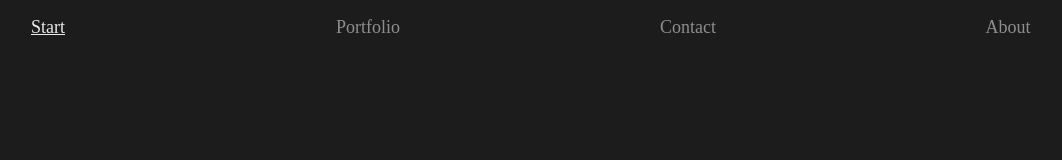
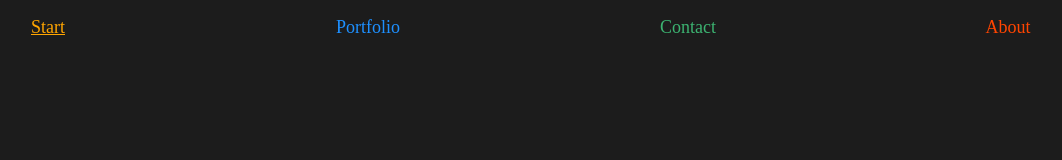
Before and after one commit to DJAruun/djaruun.github.io, a plain HTML site: page index.html in a window 1280 px wide. Shown: the whole page, without its empty margins (112-1174 px from the left). Drawn offline with nearby package versions, Linux system fonts and the light colour scheme; some icons are missing; a web font is replaced by a local one.

Commit message:
Update index.html

```diff
--- a/index.html
+++ b/index.html
@@ -41,25 +41,25 @@
 <script type="text/javascript" src="script.js"></script>
 
 <!--#region  NAVBAR BUTTONS  -->
-<button class="tablink" onclick="openPage('Start', this, 'orange')">
+<button class="tablink" style="color: orange;" onclick="openPage('Start', this, 'orange')">
   <span class="buttonhover">
     Start
   </span>
 </button>
 
-<button class="tablink" onclick="openPage('Portfolio', this, 'dodgerblue')" id="defaultOpen">
+<button class="tablink" style="color: dodgerblue;" onclick="openPage('Portfolio', this, 'dodgerblue')" id="defaultOpen">
   <span class="buttonhover">
     Portfolio
   </span>
 </button>
 
-<button class="tablink" onclick="openPage('Contact', this, 'mediumseagreen')">
+<button class="tablink" style="color: mediumseagreen;" onclick="openPage('Contact', this, 'mediumseagreen')">
   <span class="buttonhover">
     Contact
   </span>
 </button>
 
-<button class="tablink" onclick="openPage('About', this, 'orangered')">
+<button class="tablink" style="color: orangered;" onclick="openPage('About', this, 'orangered')">
   <span class="buttonhover">
     About
   </span>
```
